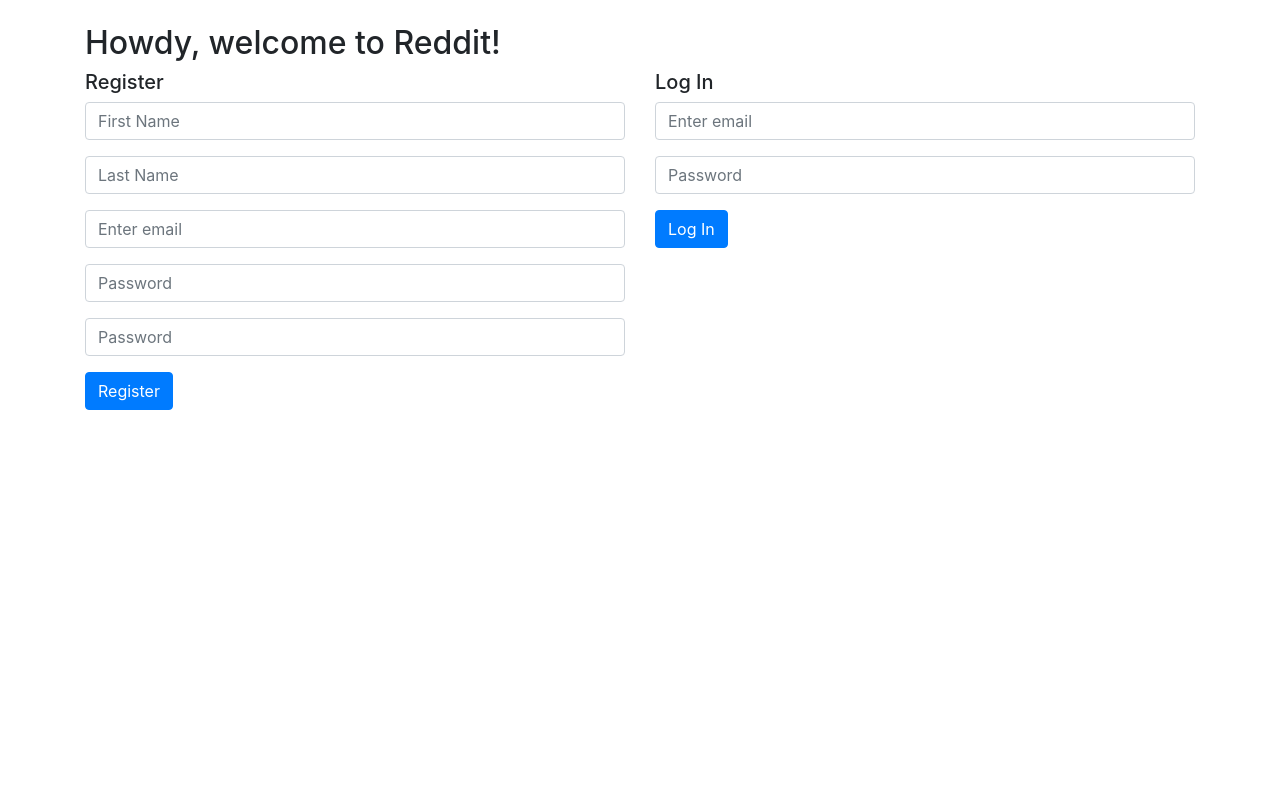
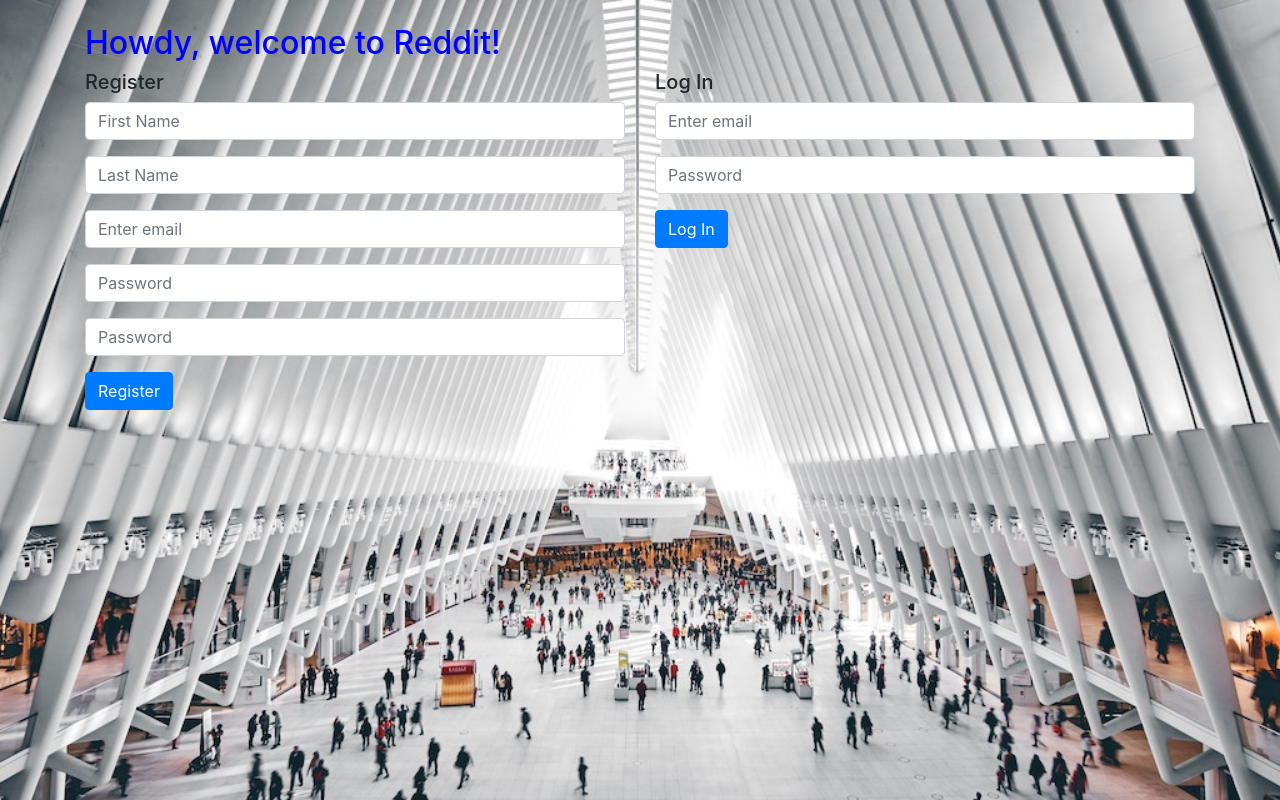
Before and after one commit to jensibunga/mern-reddit-app, a React app in the folder client/: page / in a window 1280 px wide. Built offline with nearby package versions, Linux system fonts and the light colour scheme.

Commit message:
Add image and change font color

```diff
--- a/client/package.json
+++ b/client/package.json
@@ -18,5 +18,5 @@
     "test": "react-scripts test --env=jsdom",
     "eject": "react-scripts eject"
   },
-  "proxy":"http://localhost:8080"
+  "proxy": "http://localhost:8080"
 }
--- a/client/src/components/App.js
+++ b/client/src/components/App.js
@@ -3,20 +3,18 @@
 import Home from './Home';
 import Timeline from './Timeline';
 
-
-
 class App extends React.Component {
-
   render() {
     return (
-<Router>
-  <Switch>
-  <Route exact path="/" component={Home}/>
-  <Route exact path="/feed" component={Timeline}/>
-  </Switch>
-  </Router>
-
-    )
+      <div className="reddit-background">
+        <Router>
+          <Switch>
+            <Route exact path="/" component={Home} />
+            <Route exact path="/feed" component={Timeline} />
+          </Switch>
+        </Router>
+      </div>
+    );
   }
 }
 
--- a/client/src/style.css
+++ b/client/src/style.css
@@ -1,10 +1,29 @@
-.cursor-pointer{
+html,
+body {
+  width: 100%;
+  height: 100%;
+}
+.cursor-pointer {
   cursor: pointer;
 }
 
+h5.test {
+  width: 11em;
+  color: red;
+  word-wrap: break-word;
+}
+h2 {
+  color: blue;
+}
 
-h5.test {
-    width: 11em;
-   color: red;
-    word-wrap: break-word;
+#root {
+  width: 100%;
+  height: 100%;
 }
+
+.reddit-background {
+  background-image: url('/andrea-badino-1116365-unsplash.jpg');
+  background-size: cover;
+  width: 100%;
+  height: 100%;
+}
```
Also changed, not shown: client/public/andrea-badino-1116365-unsplash.jpg (added).
